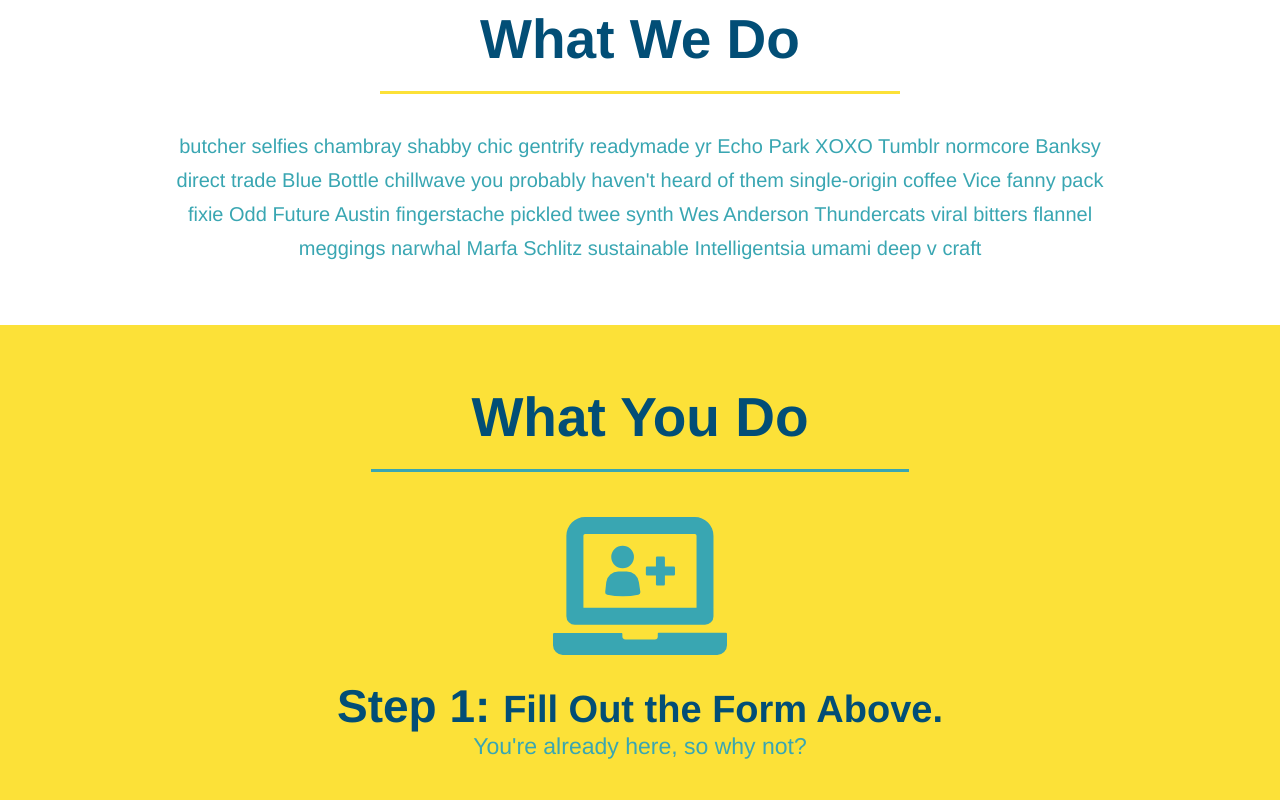
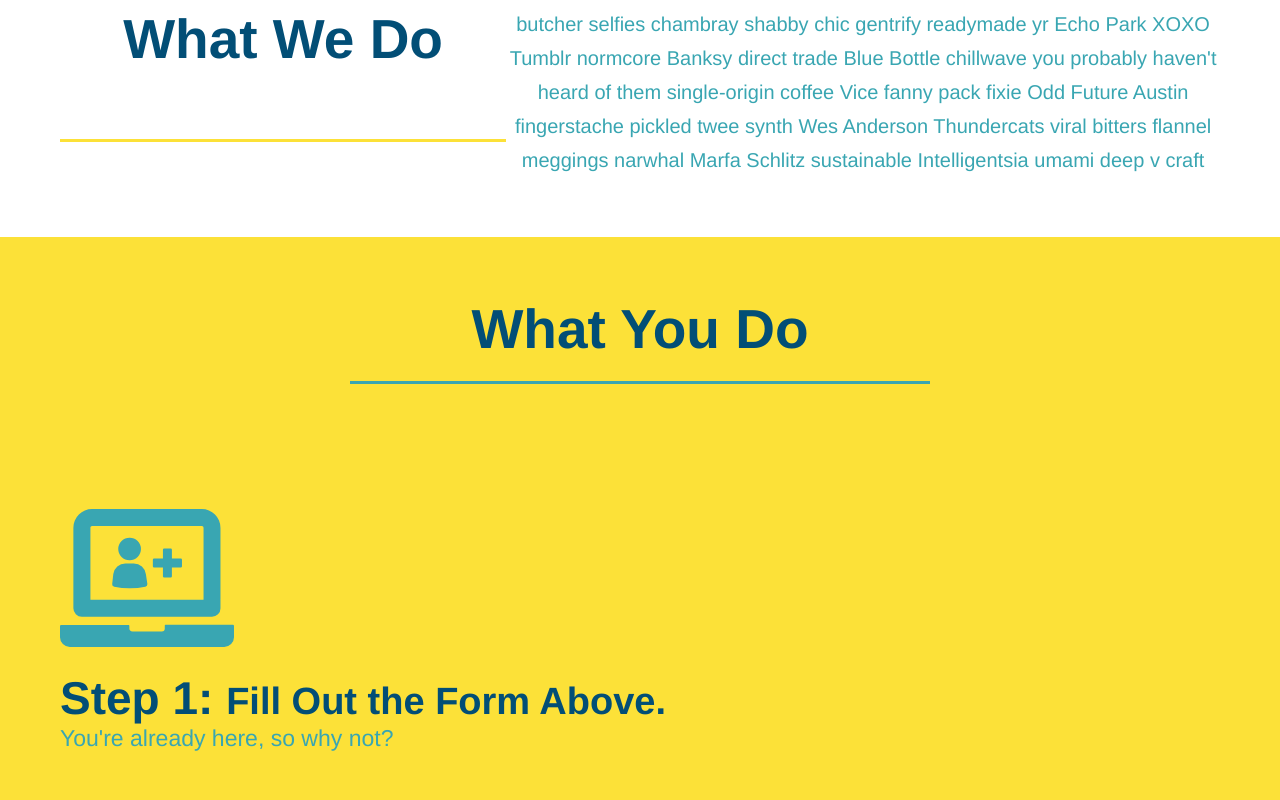
Before and after one commit to Naomi-Eckhoff/run-buddy, a plain HTML site: page index.html in a window 1280 px wide. Shown: the part 760-1560 px from the top of the page. Drawn offline with Linux system fonts and the light colour scheme.

Commit message:
made an absolute mess of the flexbox for the intro

```diff
--- a/assets/css/style.css
+++ b/assets/css/style.css
@@ -142,25 +142,27 @@ section {
 }
 /* Hero Style End */
 
-.intro {
-    text-align: center;
-}
-
 .intro p {
     line-height: 1.7;
     color: #39a6b2;
     width: 80%;
     font-size: 20px;
     margin: 0 auto;
+    text-align: center;
 }
 
 .section-title {
     font-size: 55px;
     color: #024e76;
-    margin-bottom: 35px;
-    padding: 0 100px 20px 100px;
-    display: inline-block;
     border-bottom: 3px solid;
+    padding-bottom: 20px;
+    text-align: center;
+    margin: 0 auto 35px auto;
+    width: 50%;
+}
+
+.flex-row {
+    display: flex;
 }
 
 .primary-border {
@@ -172,7 +174,6 @@ section {
 }
 
 .steps {
-    text-align: center;
     background: #fce138;
 }
 
@@ -201,7 +202,6 @@ section {
 }
 
 .trainers {
-    text-align: center;
 }
 
 .trainer {
@@ -248,7 +248,6 @@ section {
 }
 
 .contact {
-    text-align: center;
     background: #024e76;
 }
 
--- a/index.html
+++ b/index.html
@@ -75,39 +75,57 @@
   <!-- end hero -->
   <!-- "what we do" section -->
 <section id="what-we-do" class="intro">
-    <h2 class="section-title primary-border">What We Do</h2>
+    <div class="flex-row">
+        <h2 class="section-title primary-border">
+            What We Do
+        </h2>
         <p>
             butcher selfies chambray shabby chic gentrify readymade yr Echo Park XOXO Tumblr normcore Banksy direct trade Blue Bottle chillwave you probably haven't heard of them single-origin coffee Vice fanny pack fixie Odd Future Austin fingerstache pickled twee synth Wes Anderson Thundercats viral bitters flannel meggings narwhal Marfa Schlitz sustainable Intelligentsia umami deep v craft
         </p>
+    </div>
 </section>
 
   <!-- "what you do" section -->
 <section id="what-you-do" class="steps">
-    <h2 class="section-title secondary-border">What You Do</h2>
+    <div class="flex-row">
+        <h2 class="section-title secondary-border">
+            What You Do
+        </h2>
+    </div>
         <div>
             <img src="./assets/images/step-1.svg" alt="" />
             <h3>Step 1: <span>Fill Out the Form Above.</span></h3>
+            <div class="flex-row">
                 <p>You're already here, so why not?</p>
+            </div>
         </div>
         <div>
             <img src="./assets/images/step-2.svg" alt="" />
             <h3>Step 2: <span>Consult with One of Our Trainers.</span></h3>
+            <div class="flex-row">
                 <p>Are you here to build muscle, lose weight, or just feel good?</p>
+            </div>
         </div>
         <div>
             <img src="./assets/images/step-3.svg" alt="" />
             <h3>Step 3: <span>Get Running.</span></h3>
+            <div class="flex-row">
                 <p>Hit the ground running (literally) once your trainer lays out your plan.</p>
+            </div>
         </div>
         <div>
             <img src="./assets/images/step-4.svg" alt="" />
             <h3>Step 4: <span>See Results.</span></h3>
+            <div class="flex-row">
                 <p>Bi-weekly checkins with your trainer wil keep you focused</p>
+            </div>
+        </div>
     </div>
 </section>
 
   <!-- "meet the trainers" section -->
 <section id="your-trainers" class="trainers">
+    <div class="flex-row">
         <h2 class="section-title primary-border">
           Meet the Trainers
         </h2>
@@ -141,10 +159,14 @@
             </p>
         </div>
         </article>
+    </div>
 </section>
   <!-- "reach out" section -->
 <section id="reach-out" class="contact">
-    <h2 class="section-title secondary-border">Reach Out</h2>
+    <div class="flex-row">
+        <h2 class="section-title secondary-border">
+            Reach Out
+        </h2>
         <div class="contact-info">
             <iframe src="https://www.google.com/maps/embed?pb=!1m18!1m12!1m3!1d3137.020793673811!2d-121.60680878425933!3d38.162956279690626!2m3!1f0!2f0!3f0!3m2!1i1024!2i768!4f13.1!3m3!1m2!1s0x809aad67ee64b91f%3A0x74064f4179a01919!2s55%20Main%20St%2C%20Rio%20Vista%2C%20CA%2094571!5e0!3m2!1sen!2sus!4v1632316141959!5m2!1sen!2sus"
                 style="border:0;"
@@ -179,6 +201,7 @@
                 </address>
             </div>
         </div>
+    </div>
 </section>
   <!-- footer -->
   <footer>
```
Lines whose indentation alone changed are shown as unchanged.
